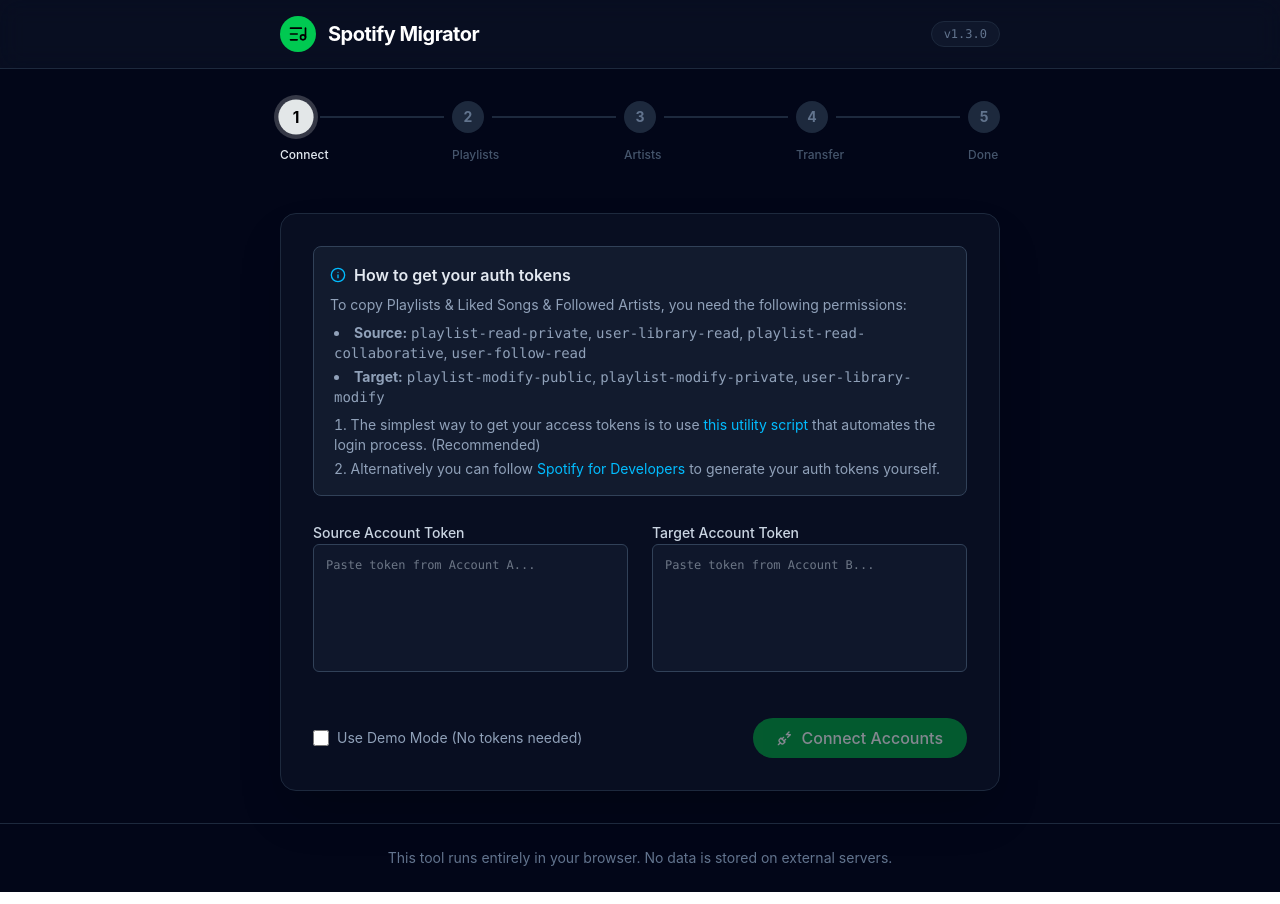
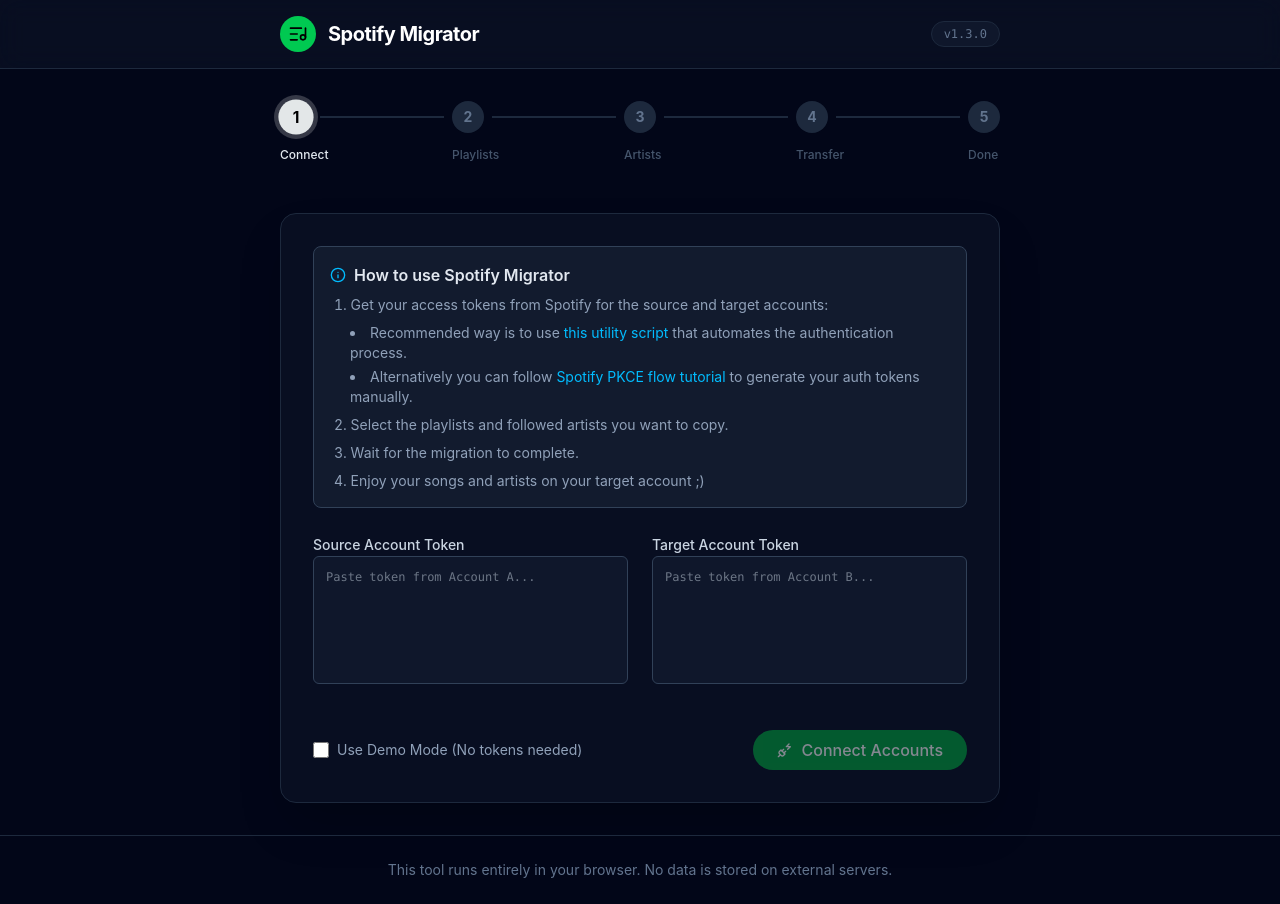
Before and after one commit to 0scvr/spotify-migrator, a React (Vite) app: page / in a window 1280 px wide. Built offline with nearby package versions, Linux system fonts and the light colour scheme.

Commit message:
Update instructions for using Spotify Migrator

```diff
--- a/src/App.tsx
+++ b/src/App.tsx
@@ -603,19 +603,19 @@
       <div className="bg-slate-800/50 p-4 rounded-lg border border-slate-700">
         <h3 className="font-semibold text-slate-200 mb-2 flex items-center gap-2">
           <Info className="w-4 h-4 text-sky-400" />
-          How to get your auth tokens
+          How to use Spotify Migrator
         </h3>
-        <p className="text-sm text-slate-400 mb-2">
-          To copy Playlists & Liked Songs & Followed Artists, you need the following permissions:
-        </p>
-        <ul className="list-disc list-inside text-sm text-slate-400 space-y-1 ml-1 mb-2">
-          <li><strong>Source:</strong> <code>playlist-read-private</code>, <code>user-library-read</code>, <code>playlist-read-collaborative</code>, <code>user-follow-read</code></li>
-          <li><strong>Target:</strong> <code>playlist-modify-public</code>, <code>playlist-modify-private</code>, <code>user-library-modify</code></li>
-        </ul>
-        <ol className="list-decimal list-inside text-sm text-slate-400 space-y-1 ml-1">
-          <li>The simplest way to get your access tokens is to use <a href="https://github.com/0scvr/spotify-access-token" target="_blank" rel="noreferrer" className="text-sky-400 hover:underline">this utility script</a> that automates the login process. (Recommended)</li>
-          <li>Alternatively you can follow <a href="https://developer.spotify.com/documentation/web-api/tutorials/code-pkce-flow" target="_blank" rel="noreferrer" className="text-sky-400 hover:underline">Spotify for Developers</a> to generate your auth tokens yourself.</li>
+        <ol className="list-decimal list-inside text-sm text-slate-400 space-y-2 ml-1">
+          <li>Get your access tokens from Spotify for the source and target accounts:</li>
+          <ul className='list-disc list-inside text-sm text-slate-400 space-y-1 ml-4'>
+            <li>Recommended way is to use <a href="https://github.com/0scvr/spotify-access-token" target="_blank" rel="noreferrer" className="text-sky-400 hover:underline">this utility script</a> that automates the authentication process.</li>
+            <li>Alternatively you can follow <a href="https://developer.spotify.com/documentation/web-api/tutorials/code-pkce-flow" target="_blank" rel="noreferrer" className="text-sky-400 hover:underline">Spotify PKCE flow tutorial</a> to generate your auth tokens manually.</li>
+          </ul>
+          <li>Select the playlists and followed artists you want to copy.</li>
+          <li>Wait for the migration to complete.</li>
+          <li>Enjoy your songs and artists on your target account ;)</li>
         </ol>
+
       </div>
 
       <div className="grid gap-6 md:grid-cols-2">
```
